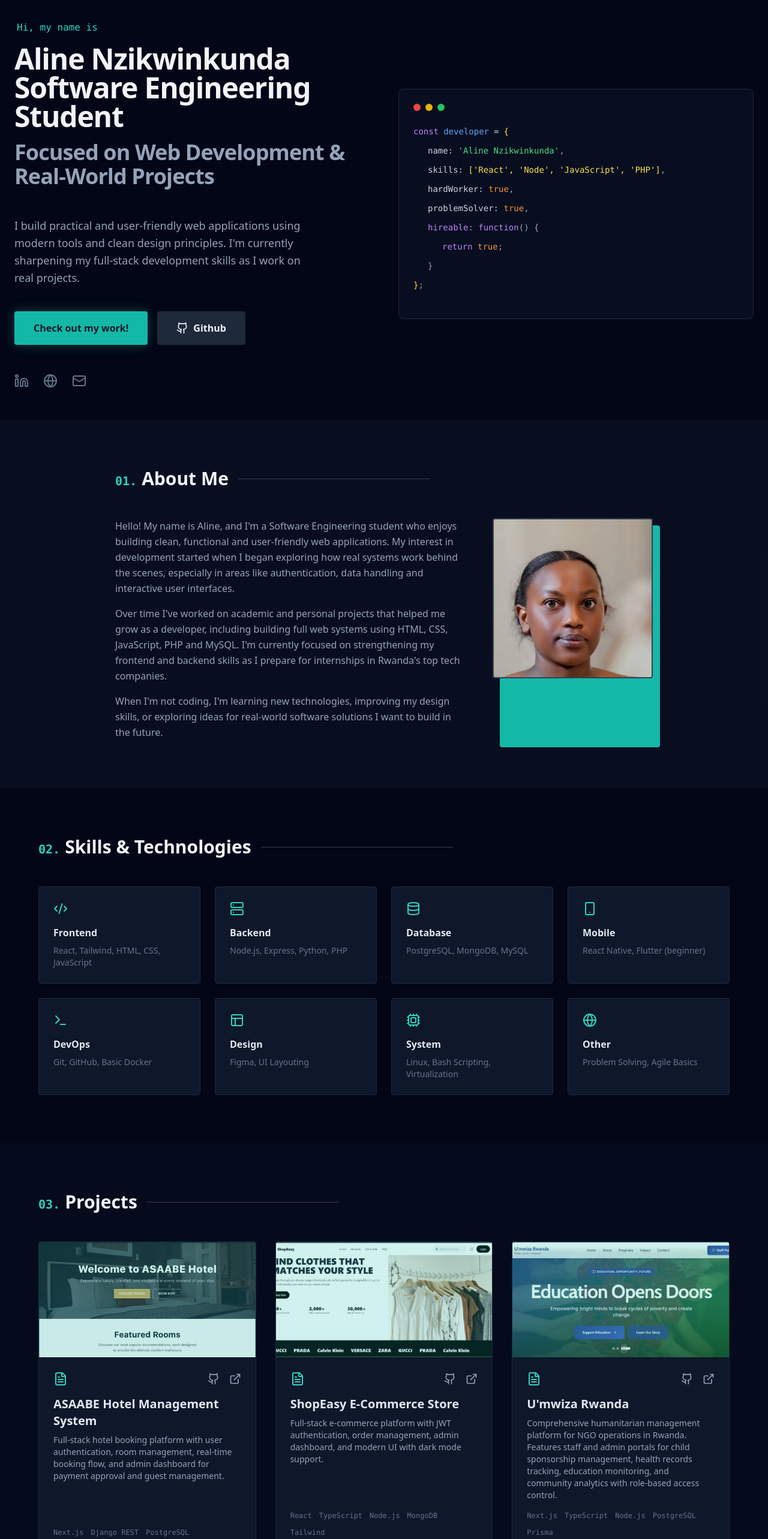
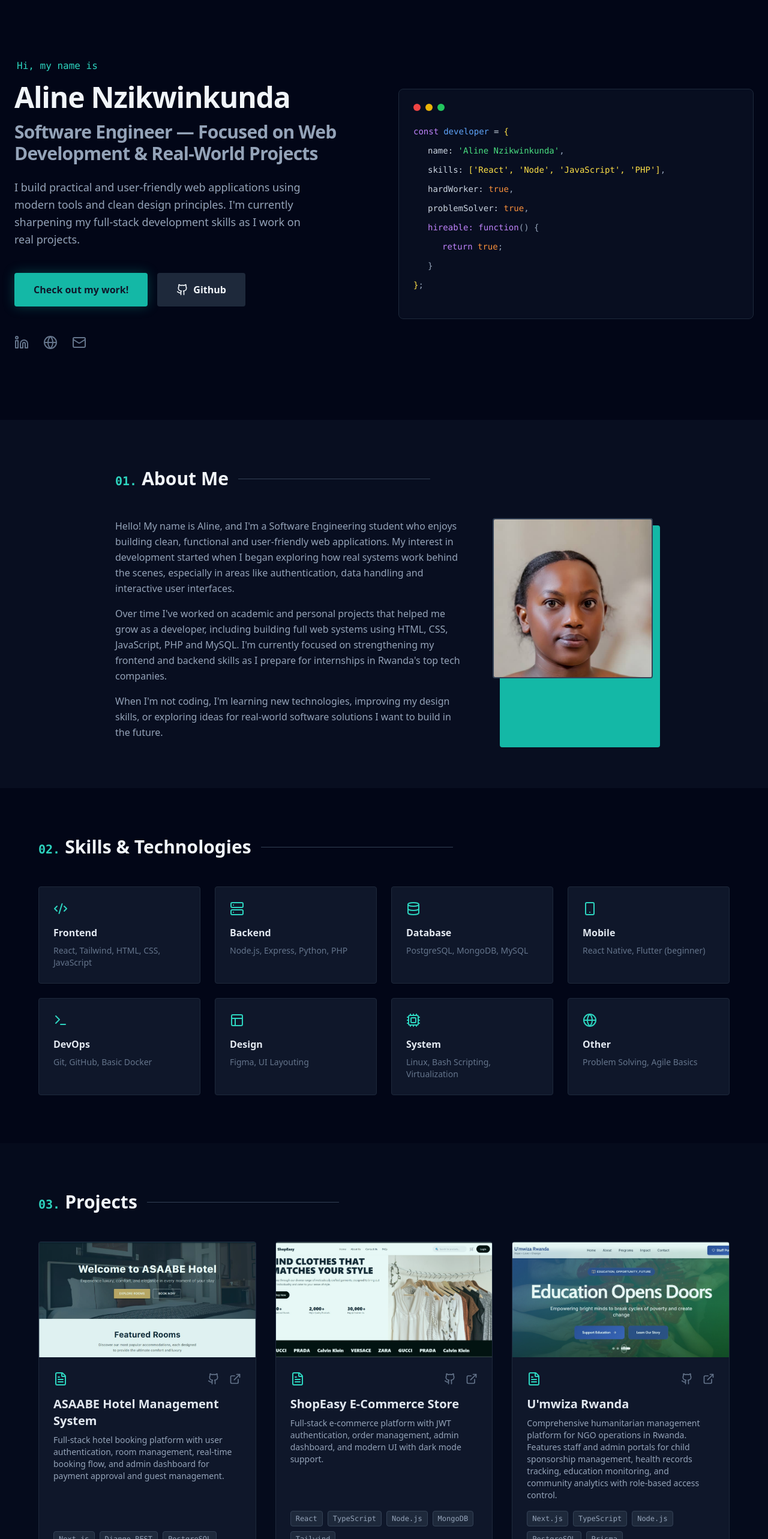
Before and after one commit to Aline-eng/My-Portfolio, a React (Vite) app: page / in a window 1280 px wide. Shown: the part 100-2666 px from the top of the page at 60% size. Built offline with nearby package versions, Linux system fonts and the light colour scheme.

Commit message:
Added theme context and applied it all on components

```diff
--- a/index.html
+++ b/index.html
@@ -4,7 +4,18 @@
     <meta charset="UTF-8" />
     <link rel="icon" type="image/jpeg" href="/logo.jpg" />
     <meta name="viewport" content="width=device-width, initial-scale=1.0" />
-    <title>Aline Nzikwinkunda</title>
+    <title>Aline Nzikwinkunda | Software Engineer</title>
+    <meta name="description" content="Portfolio of Aline Nzikwinkunda, a Software Engineering student focused on web development and real-world projects using React, Node.js, and more." />
+    <meta name="keywords" content="Aline Nzikwinkunda, Software Engineer, Web Developer, React, Node.js, Portfolio, Rwanda" />
+    <meta name="author" content="Aline Nzikwinkunda" />
+    <meta property="og:title" content="Aline Nzikwinkunda | Software Engineering Student" />
+    <meta property="og:description" content="Portfolio of Aline Nzikwinkunda, a Software Engineering student focused on web development and real-world projects." />
+    <meta property="og:image" content="/profile.jpg" />
+    <meta property="og:type" content="website" />
+    <meta name="twitter:card" content="summary_large_image" />
+    <meta name="twitter:title" content="Aline Nzikwinkunda | Software Engineering Student" />
+    <meta name="twitter:description" content="Portfolio of Aline Nzikwinkunda, a Software Engineering student focused on web development and real-world projects." />
+    <meta name="twitter:image" content="/profile.jpg" />
   </head>
   <body>
     <div id="root"></div>
--- a/src/App.jsx
+++ b/src/App.jsx
@@ -1,6 +1,7 @@
 import React, { useState, useEffect } from 'react';
 import emailjs from '@emailjs/browser';
 import { ChevronUp } from 'lucide-react';
+import { ThemeProvider } from './context/ThemeContext';
 
 import Navbar from './components/sections/Navbar';
 import Hero from './components/sections/Hero';
@@ -10,7 +11,7 @@ import Projects from './components/sections/Projects';
 import Contact from './components/sections/Contact';
 import Footer from './components/sections/Footer';
 
-const App = () => {
+const PortfolioApp = () => {
   const [isMenuOpen, setIsMenuOpen] = useState(false);
   const [activeSection, setActiveSection] = useState('home');
   const [scrolled, setScrolled] = useState(false);
@@ -64,7 +65,7 @@ const App = () => {
   };
 
   return (
-    <div className="min-h-screen font-sans bg-slate-950 text-slate-300 selection:bg-teal-500/30">
+    <div className="min-h-screen font-sans transition-colors duration-300 bg-slate-100 dark:bg-slate-950 text-slate-800 dark:text-slate-300 selection:bg-teal-500/30">
       <div className="fixed top-0 left-0 h-1 bg-teal-500 z-[60]" style={{ width: `${scrollProgress * 100}%` }} />
 
       <Navbar
@@ -97,4 +98,10 @@ const App = () => {
   );
 };
 
+const App = () => (
+  <ThemeProvider>
+    <PortfolioApp />
+  </ThemeProvider>
+);
+
 export default App;
--- a/src/components/sections/About.jsx
+++ b/src/components/sections/About.jsx
@@ -1,12 +1,12 @@
 import { SectionHeader } from '../ui/SectionHeader';
 
 const About = () => (
-  <section id="about" className="px-6 py-20 bg-slate-900/50">
+  <section id="about" className="px-6 py-20 bg-slate-50 dark:bg-slate-900/50">
     <div className="max-w-4xl mx-auto">
       <SectionHeader number="01" title="About Me" />
 
       <div className="grid gap-12 md:grid-cols-3">
-        <div className="space-y-4 leading-relaxed md:col-span-2 text-slate-400">
+        <div className="space-y-4 leading-relaxed md:col-span-2 text-slate-600 dark:text-slate-400">
           <p>
             Hello! My name is Aline, and I'm a Software Engineering student who enjoys building clean, functional and user-friendly web applications. My interest in development started when I began exploring how real systems work behind the scenes, especially in areas like authentication, data handling and interactive user interfaces.
           </p>
@@ -19,10 +19,8 @@ const About = () => (
         </div>
         <div className="relative group">
           <div className="absolute inset-0 transition-all duration-300 translate-x-3 translate-y-3 bg-teal-500 rounded group-hover:translate-x-1 group-hover:translate-y-1"></div>
-          <div className="relative overflow-hidden transition-colors border-2 rounded bg-slate-800 aspect-square border-slate-700 group-hover:border-teal-400">
-            <div className="flex items-center justify-center w-full h-full bg-slate-800 text-slate-600">
-              <img src="/profile.jpg" alt="Aline Nzikwinkunda" className="font-mono" />
-            </div>
+          <div className="relative overflow-hidden transition-colors border-2 rounded bg-slate-200 dark:bg-slate-800 aspect-square border-slate-300 dark:border-slate-700 group-hover:border-teal-400">
+            <img src="/profile.jpg" alt="Aline Nzikwinkunda" className="object-cover w-full h-full" />
           </div>
         </div>
       </div>
--- a/src/components/sections/Footer.jsx
+++ b/src/components/sections/Footer.jsx
@@ -2,15 +2,13 @@ import { Mail } from 'lucide-react';
 import { Github, Linkedin } from '../ui/Icons';
 
 const Footer = () => (
-  <footer className="py-8 text-sm text-center text-slate-500 bg-slate-950">
+  <footer className="py-8 text-sm text-center bg-slate-100 dark:bg-slate-950 text-slate-500 dark:text-slate-500 border-t border-slate-200 dark:border-slate-800">
     <div className="flex justify-center gap-6 mb-4">
-      <Github size={20} />
-      <Linkedin size={20} />
-      <Mail size={20} />
+      <a href="https://github.com/Aline-eng/" target="_blank" rel="noreferrer" className="hover:text-teal-500 dark:hover:text-teal-400 transition-colors"><Github size={20} /></a>
+      <a href="https://www.linkedin.com/in/aline-nzikwinkunda-52aa66272/" target="_blank" rel="noreferrer" className="hover:text-teal-500 dark:hover:text-teal-400 transition-colors"><Linkedin size={20} /></a>
+      <a href="mailto:alinenzikwinkunda@gmail.com" className="hover:text-teal-500 dark:hover:text-teal-400 transition-colors"><Mail size={20} /></a>
     </div>
-    <p className="transition-colors cursor-pointer hover:text-teal-400">
-      Designed & Built by Aline Developer
-    </p>
+    <p>Designed & Built by Aline Nzikwinkunda</p>
   </footer>
 );
 
--- a/src/components/sections/Hero.jsx
+++ b/src/components/sections/Hero.jsx
@@ -3,21 +3,20 @@ import { Github, Linkedin } from '../ui/Icons';
 import { Button } from '../ui/Button';
 
 const Hero = ({ scrollToSection }) => (
-  <section id="home" className="relative flex items-center min-h-screen px-6 pt-20 overflow-hidden">
+  <section id="home" className="relative flex items-center min-h-screen px-6 pt-20 overflow-hidden bg-white dark:bg-slate-950">
     <div className="absolute right-0 rounded-full top-20 w-96 h-96 bg-teal-500/10 blur-3xl -z-10 animate-pulse"></div>
 
     <div className="grid items-center w-full gap-12 mx-auto max-w-7xl md:grid-cols-2">
       <div>
-        <p className="mb-4 ml-1 font-mono text-teal-400">Hi, my name is</p>
-        <h5 className="mb-4 font-semibold tracking-tight text-1xl md:text-5xl text-slate-100">
-          Aline Nzikwinkunda Software Engineering Student
-        </h5>
-        <h7 className="mb-6 text-2xl font-bold tracking-tight md:text-4xl text-slate-400">
-          Focused on Web Development & Real-World Projects
-        </h7>
+        <p className="mb-4 ml-1 font-mono text-teal-500 dark:text-teal-400">Hi, my name is</p>
+        <h1 className="mb-4 text-3xl font-semibold tracking-tight md:text-5xl text-slate-900 dark:text-slate-100">
+          Aline Nzikwinkunda
+        </h1>
+        <h2 className="mb-6 text-xl font-bold tracking-tight md:text-3xl text-slate-500 dark:text-slate-400">
+          Software Engineer — Focused on Web Development & Real-World Projects
+        </h2>
 
-        <br /><br /><br />
-        <p className="max-w-lg mb-10 text-lg leading-relaxed text-slate-400">
+        <p className="max-w-lg mb-10 text-lg leading-relaxed text-slate-600 dark:text-slate-400">
           I build practical and user-friendly web applications using modern tools and clean design principles.
           I'm currently sharpening my full-stack development skills as I work on real projects.
         </p>
@@ -26,52 +25,40 @@ const Hero = ({ scrollToSection }) => (
           <Button onClick={() => scrollToSection('projects')}>
             Check out my work!
           </Button>
-          <Button variant="secondary" href="https://github.com/Aline-eng/" className="flex items-center gap-2">
+          <Button variant="secondary" href="https://github.com/Aline-eng/" target="_blank" rel="noreferrer" className="flex items-center gap-2">
             <Github size={20} /> Github
           </Button>
         </div>
 
-        <div className="flex items-center gap-6 mt-12 text-slate-500">
-          <a href="https://www.linkedin.com/in/aline-nzikwinkunda-52aa66272/" className="transition-all hover:text-teal-400 hover:-translate-y-1"><Linkedin size={24} /></a>
-          <a href="#" className="transition-all hover:text-teal-400 hover:-translate-y-1"><Globe size={24} /></a>
-          <a href="mailto:alinenzikwinkunda@gmail.com" className="transition-all hover:text-teal-400 hover:-translate-y-1"><Mail size={24} /></a>
+        <div className="flex items-center gap-6 mt-12 text-slate-400 dark:text-slate-500">
+          <a href="https://www.linkedin.com/in/aline-nzikwinkunda-52aa66272/" target="_blank" rel="noreferrer" className="transition-all hover:text-teal-500 dark:hover:text-teal-400 hover:-translate-y-1"><Linkedin size={24} /></a>
+          <a href="#" className="transition-all hover:text-teal-500 dark:hover:text-teal-400 hover:-translate-y-1"><Globe size={24} /></a>
+          <a href="mailto:alinenzikwinkunda@gmail.com" className="transition-all hover:text-teal-500 dark:hover:text-teal-400 hover:-translate-y-1"><Mail size={24} /></a>
         </div>
       </div>
 
       <div className="relative hidden md:block">
-        <div className="relative w-full p-6 overflow-hidden border rounded-lg h-96 bg-slate-900/50 border-slate-800 backdrop-blur-sm group">
+        <div className="relative w-full p-6 overflow-hidden border rounded-lg h-96 bg-slate-50 dark:bg-slate-900/50 border-slate-200 dark:border-slate-800 backdrop-blur-sm">
           <div className="flex gap-2 mb-6">
             <div className="w-3 h-3 bg-red-500 rounded-full"></div>
             <div className="w-3 h-3 bg-yellow-500 rounded-full"></div>
             <div className="w-3 h-3 bg-green-500 rounded-full"></div>
           </div>
-          <div className="space-y-3 font-mono text-sm text-slate-400">
+          <div className="space-y-3 font-mono text-sm text-slate-500 dark:text-slate-400">
             <div className="flex gap-2">
-              <span className="text-purple-400">const</span>
-              <span className="text-blue-400">developer</span>
-              <span className="text-slate-300">=</span>
-              <span className="text-yellow-300">{`{`}</span>
+              <span className="text-purple-500 dark:text-purple-400">const</span>
+              <span className="text-blue-500 dark:text-blue-400">developer</span>
+              <span className="text-slate-700 dark:text-slate-300">=</span>
+              <span className="text-yellow-600 dark:text-yellow-300">{`{`}</span>
             </div>
-            <div className="pl-6">
-              <span className="text-slate-300">name:</span> <span className="text-green-400">'Aline Nzikwinkunda'</span>,
-            </div>
-            <div className="pl-6">
-              <span className="text-slate-300">skills:</span> <span className="text-yellow-300">['React', 'Node', 'JavaScript', 'PHP']</span>,
-            </div>
-            <div className="pl-6">
-              <span className="text-slate-300">hardWorker:</span> <span className="text-orange-400">true</span>,
-            </div>
-            <div className="pl-6">
-              <span className="text-slate-300">problemSolver:</span> <span className="text-orange-400">true</span>,
-            </div>
-            <div className="pl-6">
-              <span className="text-purple-400">hireable:</span> <span className="text-purple-400">function</span>() {`{`}
-            </div>
-            <div className="pl-12">
-              <span className="text-purple-400">return</span> <span className="text-orange-400">true</span>;
-            </div>
+            <div className="pl-6"><span className="text-slate-700 dark:text-slate-300">name:</span> <span className="text-green-600 dark:text-green-400">'Aline Nzikwinkunda'</span>,</div>
+            <div className="pl-6"><span className="text-slate-700 dark:text-slate-300">skills:</span> <span className="text-yellow-600 dark:text-yellow-300">['React', 'Node', 'JavaScript', 'PHP']</span>,</div>
+            <div className="pl-6"><span className="text-slate-700 dark:text-slate-300">hardWorker:</span> <span className="text-orange-500 dark:text-orange-400">true</span>,</div>
+            <div className="pl-6"><span className="text-slate-700 dark:text-slate-300">problemSolver:</span> <span className="text-orange-500 dark:text-orange-400">true</span>,</div>
+            <div className="pl-6"><span className="text-purple-500 dark:text-purple-400">hireable:</span> <span className="text-purple-500 dark:text-purple-400">function</span>() {`{`}</div>
+            <div className="pl-12"><span className="text-purple-500 dark:text-purple-400">return</span> <span className="text-orange-500 dark:text-orange-400">true</span>;</div>
             <div className="pl-6">{`}`}</div>
-            <div><span className="text-yellow-300">{`}`}</span>;</div>
+            <div><span className="text-yellow-600 dark:text-yellow-300">{`}`}</span>;</div>
           </div>
         </div>
       </div>
--- a/src/components/sections/Projects.jsx
+++ b/src/components/sections/Projects.jsx
@@ -30,36 +30,40 @@ const projectsData = [
 ];
 
 const ProjectCard = ({ image, title, description, tech, github, live }) => (
-  <div className="flex flex-col overflow-hidden transition-all border rounded bg-slate-900 border-slate-800 hover:border-teal-500/50 group">
-    <div className="relative h-48 overflow-hidden bg-slate-800">
-      <div className="absolute inset-0 transition-all bg-teal-500/20 group-hover:bg-transparent"></div>
+  <div className="flex flex-col overflow-hidden transition-all border rounded bg-white dark:bg-slate-900 border-slate-200 dark:border-slate-800 hover:border-teal-500/60 group shadow-sm dark:shadow-none hover:shadow-md">
+    <div className="relative h-48 overflow-hidden bg-slate-100 dark:bg-slate-800">
+      <div className="absolute inset-0 transition-all bg-teal-500/10 group-hover:bg-transparent"></div>
       <img src={image} alt={title} className="object-cover w-full h-full" />
     </div>
     <div className="flex flex-col flex-grow p-6">
       <div className="flex items-center justify-between mb-4">
-        <div className="text-teal-400"><FileText size={24} /></div>
-        <div className="flex gap-4 text-slate-400">
-          <a href={github} target="_blank" rel="noopener noreferrer">
-            <Github size={20} className="cursor-pointer hover:text-teal-400" />
+        <div className="text-teal-500 dark:text-teal-400"><FileText size={24} /></div>
+        <div className="flex gap-4 text-slate-400 dark:text-slate-500">
+          <a href={github} target="_blank" rel="noopener noreferrer" className="hover:text-teal-500 dark:hover:text-teal-400 transition-colors">
+            <Github size={20} />
           </a>
-          <a href={live} target="_blank" rel="noopener noreferrer">
-            <ExternalLink size={20} className="cursor-pointer hover:text-teal-400" />
+          <a href={live} target="_blank" rel="noopener noreferrer" className="hover:text-teal-500 dark:hover:text-teal-400 transition-colors">
+            <ExternalLink size={20} />
           </a>
         </div>
       </div>
-      <h3 className="mb-2 text-xl font-bold transition-colors text-slate-200 group-hover:text-teal-400">
+      <h3 className="mb-2 text-xl font-bold transition-colors text-slate-800 dark:text-slate-200 group-hover:text-teal-500 dark:group-hover:text-teal-400">
         {title}
       </h3>
-      <p className="flex-grow mb-4 text-sm text-slate-400">{description}</p>
-      <div className="flex flex-wrap gap-3 font-mono text-xs text-slate-500">
-        {tech.map((t, i) => <span key={i}>{t}</span>)}
+      <p className="flex-grow mb-4 text-sm text-slate-600 dark:text-slate-400">{description}</p>
+      <div className="flex flex-wrap gap-2">
+        {tech.map((t, i) => (
+          <span key={i} className="px-2 py-1 font-mono text-xs rounded bg-slate-100 dark:bg-slate-800 text-slate-600 dark:text-slate-400 border border-slate-200 dark:border-slate-700">
+            {t}
+          </span>
+        ))}
       </div>
     </div>
   </div>
 );
 
 const Projects = () => (
-  <section id="projects" className="px-6 py-20 bg-slate-900/30">
+  <section id="projects" className="px-6 py-20 bg-slate-50 dark:bg-slate-900/30">
     <div className="max-w-6xl mx-auto">
       <SectionHeader number="03" title="Projects" />
       <div className="grid gap-8 md:grid-cols-2 lg:grid-cols-3">
--- a/src/components/ui/SectionHeader.jsx
+++ b/src/components/ui/SectionHeader.jsx
@@ -1,8 +1,8 @@
 export const SectionHeader = ({ number, title }) => (
   <div className="flex items-center gap-4 mb-12">
-    <h2 className="text-3xl font-bold text-slate-100">
-      <span className="mr-2 font-mono text-xl text-teal-400">{number}.</span>{title}
+    <h2 className="text-3xl font-bold text-slate-900 dark:text-slate-100">
+      <span className="mr-2 font-mono text-xl text-teal-500 dark:text-teal-400">{number}.</span>{title}
     </h2>
-    <div className="flex-grow h-px max-w-xs bg-slate-700"></div>
+    <div className="flex-grow h-px max-w-xs bg-slate-300 dark:bg-slate-700"></div>
   </div>
 );
--- /dev/null
+++ b/src/context/ThemeContext.jsx
@@ -0,0 +1,19 @@
+import { createContext, useContext, useState, useEffect } from 'react';
+
+const ThemeContext = createContext();
+
+export const ThemeProvider = ({ children }) => {
+  const [isDark, setIsDark] = useState(true);
+
+  useEffect(() => {
+    document.documentElement.classList.toggle('dark', isDark);
+  }, [isDark]);
+
+  return (
+    <ThemeContext.Provider value={{ isDark, toggleTheme: () => setIsDark(p => !p) }}>
+      {children}
+    </ThemeContext.Provider>
+  );
+};
+
+export const useTheme = () => useContext(ThemeContext);
--- a/tailwind.config.js
+++ b/tailwind.config.js
@@ -3,7 +3,8 @@ export default {
   content: [
     "./index.html",
     "./src/**/*.{js,ts,jsx,tsx}",
-],
+  ],
+  darkMode: 'class',
   theme: {
     extend: {},
   },
```
Also changed, not shown: src/components/sections/Contact.jsx (+16 -13 lines), src/components/sections/Navbar.jsx (+44 -11 lines), src/components/sections/Skills.jsx (+5 -5 lines).
